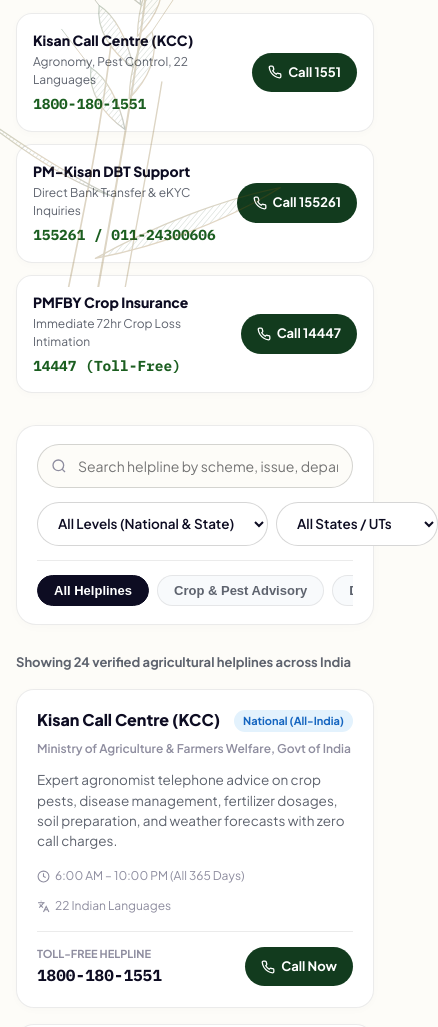
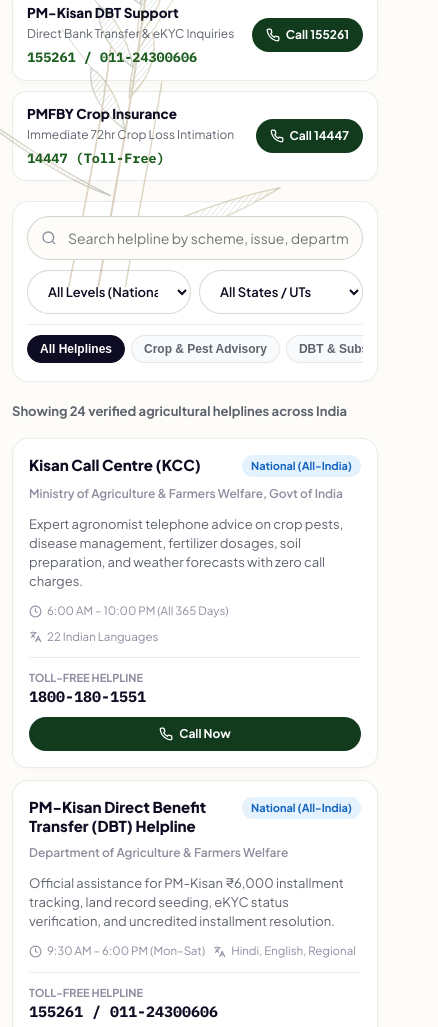
Before and after one commit to punyanshu-kar/farmup, a plain HTML site: page helpline.html in a window 390 px wide. Shown: the part 557-1584 px from the top of the page, 438 px wide, since content can reach past the window. Drawn offline with Linux system fonts and the light colour scheme.

Commit message:
Fix permanent auth session persistence and responsive mobile helpline dimensions

```diff
--- a/helpline.html
+++ b/helpline.html
@@ -480,6 +480,129 @@
     flex-wrap: wrap;
     gap: 10px;
   }
+
+  /* ==========================================================================
+     RESPONSIVE SMARTPHONE STYLES (BELOW 768px & BELOW 480px)
+     ========================================================================== */
+  @media (max-width: 768px) {
+    .wrap {
+      padding: 0 12px;
+    }
+    .page-hero {
+      padding: 24px 0 16px;
+    }
+    .page-hero h1 {
+      font-size: 23px;
+      line-height: 1.25;
+      margin-bottom: 6px;
+    }
+    .page-sub {
+      font-size: 13.5px;
+      margin-bottom: 18px;
+      line-height: 1.5;
+    }
+    .emergency-strip {
+      grid-template-columns: 1fr !important;
+      gap: 10px;
+      margin-bottom: 20px;
+    }
+    .em-card {
+      padding: 12px 14px;
+      border-radius: 14px;
+      width: 100%;
+      min-width: 0;
+    }
+    .em-info h4 {
+      font-size: 13.5px;
+    }
+    .em-number {
+      font-size: 13.5px;
+    }
+    .btn-call {
+      padding: 8px 14px;
+      font-size: 12px;
+    }
+
+    /* Filter Panel */
+    .filter-panel {
+      padding: 14px;
+      border-radius: 16px;
+      margin-bottom: 20px;
+      width: 100%;
+      min-width: 0;
+    }
+    .filter-row {
+      flex-direction: column;
+      align-items: stretch;
+      gap: 10px;
+    }
+    .search-wrap {
+      width: 100%;
+      min-width: 0;
+    }
+    .state-select {
+      width: 100%;
+      font-size: 13px;
+    }
+    .filter-pills {
+      padding-top: 10px;
+      margin-top: 10px;
+      gap: 6px;
+      padding-bottom: 4px;
+    }
+    .f-pill {
+      padding: 6px 12px;
+      font-size: 12px;
+    }
+
+    /* Helpline Cards Grid (100% width on phone, 1 card per row) */
+    .helpline-grid {
+      grid-template-columns: 1fr !important;
+      gap: 12px;
+      margin-bottom: 32px;
+      width: 100%;
+    }
+    .h-card {
+      padding: 16px;
+      border-radius: 16px;
+      min-width: 0;
+      width: 100%;
+    }
+    .h-title {
+      font-size: 15px;
+    }
+    .h-desc {
+      font-size: 13px;
+      line-height: 1.45;
+      margin-bottom: 12px;
+    }
+    .h-meta-row {
+      gap: 8px;
+      font-size: 11.5px;
+      margin-bottom: 12px;
+    }
+    .h-footer {
+      padding-top: 12px;
+      gap: 8px;
+    }
+    .h-phone-num {
+      font-size: 15px;
+    }
+  }
+
+  @media (max-width: 420px) {
+    .h-footer {
+      flex-direction: column;
+      align-items: stretch;
+      gap: 8px;
+    }
+    .h-footer .btn-call {
+      width: 100%;
+      text-align: center;
+      justify-content: center;
+    }
+  }
+
   </style>
 <link rel="stylesheet" href="navbar.css">
 </head>
```
Also changed, not shown: firebase-config.js (+21 -8 lines).
